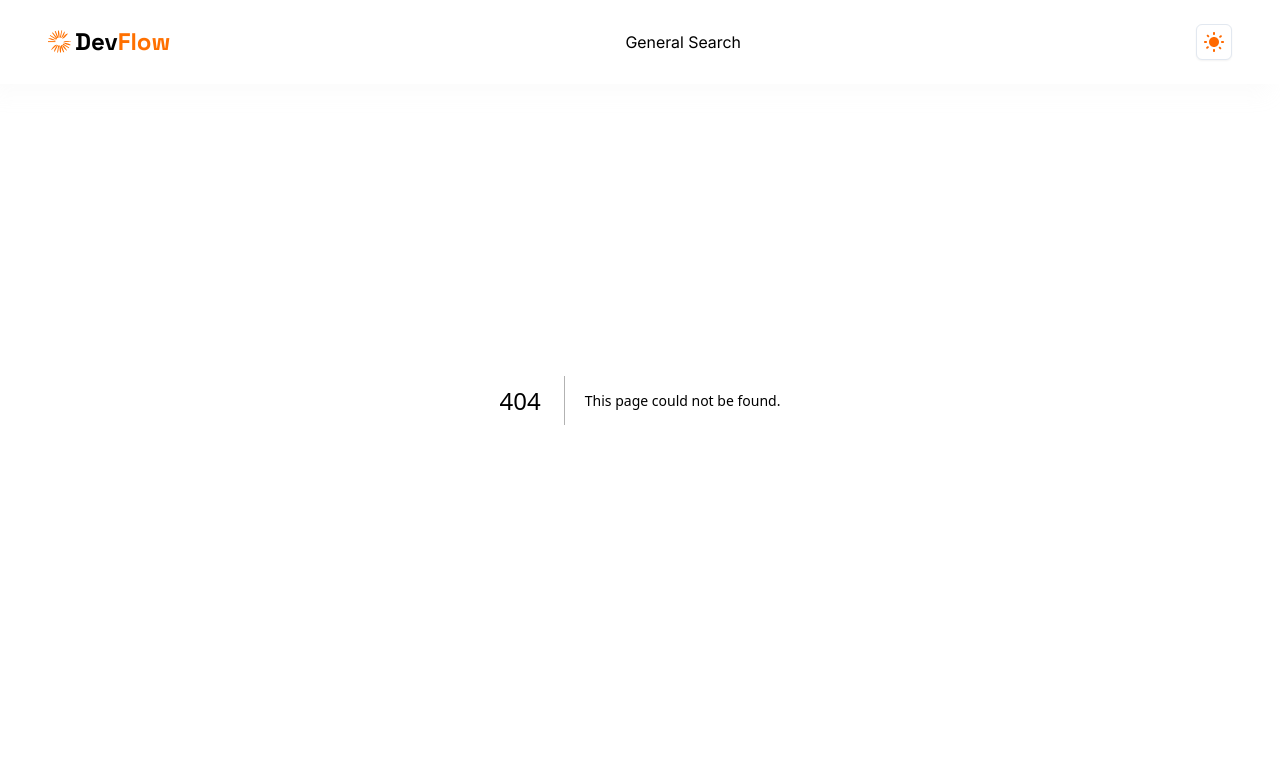
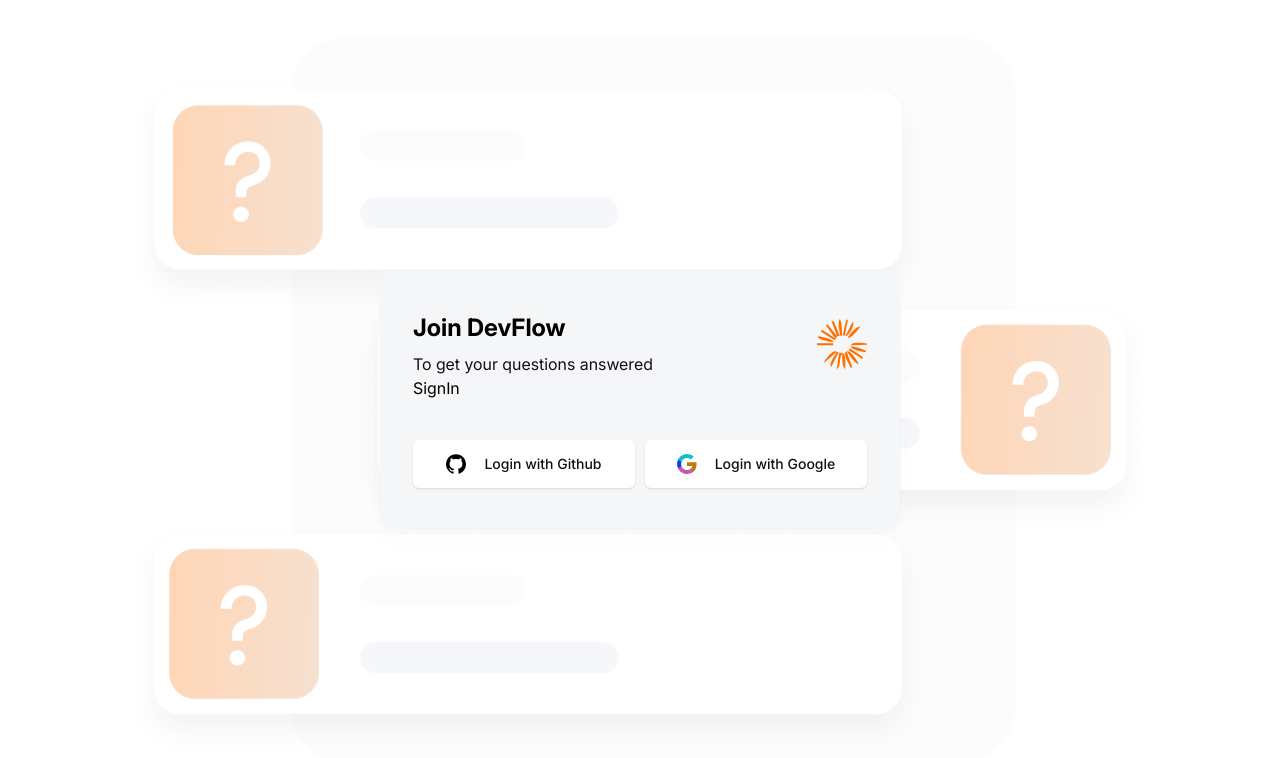
Before and after one commit to md-sohrab-hossain/DevOverflow, a Next.js app: page /sign-in in a window 1280 px wide. Before the commit this address had no page. Shown: the top 758 px of the page. Built offline with nearby package versions, Linux system fonts and the light colour scheme.

Commit message:
init Authentication confg setup

```diff
--- /dev/null
+++ b/app/(auth)/layout.tsx
@@ -0,0 +1,41 @@
+"use client";
+
+import Image from "next/image";
+import { ReactNode } from "react";
+
+import SocialLogin from "@/components/socialLogin";
+
+const AuthLayout = ({ children }: { children: ReactNode }) => {
+  const handleLogin = (provider: string) => {
+    console.log(`${provider} login clicked`);
+    // Here you can replace the log with actual authentication logic
+  };
+
+  return (
+    <main className="flex h-screen items-center justify-center bg-auth-light bg-cover bg-center bg-no-repeat px-10 py-12 dark:bg-auth-dark">
+      <section className="light-border background-light800_dark200 shadow-light100_dark100 min-w-full rounded-[10px] border px-4 py-10 shadow-md sm:min-w-[520px] sm:px-8">
+        <div className="flex items-center justify-between gap-2">
+          <div className="space-y-2.5">
+            <h1 className="h2-bold text-dark-100_light900">Join DevFlow</h1>
+            <p className="paragraph-regular text-dark500_light400">
+              To get your questions answered
+            </p>
+          </div>
+
+          <Image
+            src="/images/site-logo.svg"
+            alt="DevFlow Logo"
+            width={50}
+            height={50}
+            draggable={false}
+            className="object-contain"
+          />
+        </div>
+        {children}
+        <SocialLogin onLogin={handleLogin} />
+      </section>
+    </main>
+  );
+};
+
+export default AuthLayout;
--- /dev/null
+++ b/app/(auth)/sign-in/page.tsx
@@ -0,0 +1,7 @@
+import React from "react";
+
+const SignIn = () => {
+  return <div>SignIn</div>;
+};
+
+export default SignIn;
--- /dev/null
+++ b/app/(auth)/sign-up/page.tsx
@@ -0,0 +1,7 @@
+import React from "react";
+
+const SignUp = () => {
+  return <div>SignUp</div>;
+};
+
+export default SignUp;
--- /dev/null
+++ b/app/(root)/layout.tsx
@@ -0,0 +1,14 @@
+import { ReactNode } from "react";
+
+import Navbar from "@/components/navigation/navbar";
+
+const RootLayout = ({ children }: { children: ReactNode }) => {
+  return (
+    <main>
+      <Navbar />
+      {children}
+    </main>
+  );
+};
+
+export default RootLayout;
--- /dev/null
+++ b/app/api/auth/[...nextauth]/route.ts
@@ -0,0 +1,2 @@
+import { handlers } from "@/auth"; // Referring to the auth.ts we just created
+export const { GET, POST } = handlers;
--- a/app/layout.tsx
+++ b/app/layout.tsx
@@ -2,7 +2,6 @@
 import localFont from "next/font/local";
 
 import "./globals.css";
-import Navbar from "@/components/navigation/navbar";
 import ThemeProvider from "@/context/Theme";
 
 const inter = localFont({
@@ -42,7 +41,6 @@
           defaultTheme="system"
           disableTransitionOnChange
         >
-          <Navbar />
           {children}
         </ThemeProvider>
       </body>
--- /dev/null
+++ b/auth.ts
@@ -0,0 +1,5 @@
+import NextAuth from "next-auth";
+
+export const { handlers, signIn, signOut, auth } = NextAuth({
+  providers: [],
+});
--- /dev/null
+++ b/components/socialLogin/index.tsx
@@ -0,0 +1,42 @@
+"use client";
+
+import Image from "next/image";
+import React from "react";
+
+import { Button } from "../ui/button";
+
+interface SocialProvider {
+  name: string;
+  icon: string;
+  alt: string;
+}
+
+const providers: SocialProvider[] = [
+  { name: "Github", icon: "/icons/github.svg", alt: "Github Logo" },
+  { name: "Google", icon: "/icons/google.svg", alt: "Google Logo" },
+];
+
+const SocialLogin = ({ onLogin }: { onLogin: (provider: string) => void }) => {
+  return (
+    <div className="mt-10 flex flex-wrap gap-2.5">
+      {providers.map((provider) => (
+        <Button
+          key={provider.name}
+          className="background-dark400_light900 body-medium text-dark200_light800 min-h-12 flex-1 rounded-2 px-4 py-3.5"
+          onClick={() => onLogin(provider.name)}
+        >
+          <Image
+            width={20}
+            height={20}
+            alt={provider.alt}
+            src={provider.icon}
+            className="invert-colors mr-2.5 object-contain"
+          />
+          <span>Login with {provider.name}</span>
+        </Button>
+      ))}
+    </div>
+  );
+};
+
+export default SocialLogin;
--- /dev/null
+++ b/middleware.ts
@@ -0,0 +1 @@
+export { auth as middleware } from "@/auth";
--- a/package.json
+++ b/package.json
@@ -18,6 +18,7 @@
     "eslint-plugin-tailwindcss": "^3.17.5",
     "lucide-react": "^0.460.0",
     "next": "15.0.3",
+    "next-auth": "^5.0.0-beta.25",
     "next-themes": "^0.4.3",
     "prettier": "^3.3.3",
     "react": "19.0.0-rc-66855b96-20241106",
--- a/tailwind.config.ts
+++ b/tailwind.config.ts
@@ -13,53 +13,55 @@
     extend: {
       colors: {
         primary: {
-  				'100': '#FFF1E6',
-  				'500': '#FF7000'
+          "100": "#FFF1E6",
+          "500": "#FF7000",
         },
         dark: {
-  				'100': '#000000',
-  				'200': '#0F1117',
-  				'300': '#151821',
-  				'400': '#212734',
-  				'500': '#101012'
+          "100": "#000000",
+          "200": "#0F1117",
+          "300": "#151821",
+          "400": "#212734",
+          "500": "#101012",
         },
         light: {
-  				'400': '#858EAD',
-  				'500': '#7B8EC8',
-  				'700': '#DCE3F1',
-  				'800': '#F4F6F8',
-  				'850': '#FDFDFD',
-  				'900': '#FFFFFF'
-  			}
+          "400": "#858EAD",
+          "500": "#7B8EC8",
+          "700": "#DCE3F1",
+          "800": "#F4F6F8",
+          "850": "#FDFDFD",
+          "900": "#FFFFFF",
+        },
       },
       borderRadius: {
-  			'2': '8px',
-  			'1.5': '6px',
-  			lg: 'var(--radius)',
-  			md: 'calc(var(--radius) - 2px)',
-  			sm: 'calc(var(--radius) - 4px)'
+        "2": "8px",
+        "1.5": "6px",
+        lg: "var(--radius)",
+        md: "calc(var(--radius) - 2px)",
+        sm: "calc(var(--radius) - 4px)",
       },
       boxShadow: {
-  			'light-100': '0px 12px 20px 0px rgba(184, 184, 184, 0.03), 0px 6px 12px 0px rgba(184, 184, 184, 0.02), 0px 2px 4px 0px rgba(184, 184, 184, 0.03)',
-  			'light-200': '10px 10px 20px 0px rgba(218, 213, 213, 0.10)',
-  			'light-300': '-10px 10px 20px 0px rgba(218, 213, 213, 0.10)',
-  			'dark-100': '0px 2px 10px 0px rgba(46, 52, 56, 0.10)',
-  			'dark-200': '2px 0px 20px 0px rgba(39, 36, 36, 0.04)'
+        "light-100":
+          "0px 12px 20px 0px rgba(184, 184, 184, 0.03), 0px 6px 12px 0px rgba(184, 184, 184, 0.02), 0px 2px 4px 0px rgba(184, 184, 184, 0.03)",
+        "light-200": "10px 10px 20px 0px rgba(218, 213, 213, 0.10)",
+        "light-300": "-10px 10px 20px 0px rgba(218, 213, 213, 0.10)",
+        "dark-100": "0px 2px 10px 0px rgba(46, 52, 56, 0.10)",
+        "dark-200": "2px 0px 20px 0px rgba(39, 36, 36, 0.04)",
       },
       backgroundImage: {
-  			'auth-dark': 'url("/images/auth-dark.png")',
-  			'auth-light': 'url("/images/auth-light.png")'
+        "auth-dark": 'url("/images/auth-dark.png")',
+        "auth-light": 'url("/images/auth-light.png")',
       },
       screens: {
-  			xs: '420px'
+        xs: "420px",
       },
       fontFamily: {
         inter: ["var(--font-inter)"],
-  			'space-grotesk': ["var(--font-space-grotesk)"]
-  		}
-  	}
+        "space-grotesk": ["var(--font-space-grotesk)"],
+      },
+    },
   },
 
+  // eslint-disable-next-line @typescript-eslint/no-require-imports
   plugins: [tailwindcssAnimate, typography, require("tailwindcss-animate")],
 };
 
```
Also changed, not shown: app/(root)/page.tsx (renamed from app/page.tsx), 1 other file (tests, documents, lock files or other folders). Lines whose indentation alone changed are shown as unchanged.
